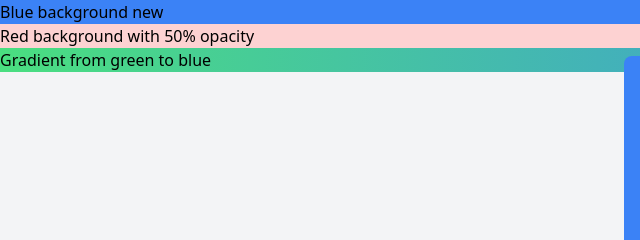
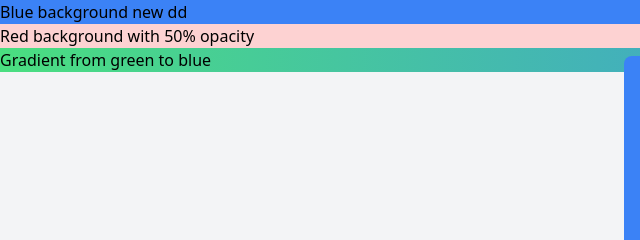
Before and after one commit to Pasan47/stylingframework, a plain HTML site: page tailwond.html in a window 1280 px wide. Shown: the top 240 px of the page, 0-640 px from the left. Drawn offline with nearby package versions, Linux system fonts and the light colour scheme.

Commit message:
second commit

```diff
--- a/tailwond.html
+++ b/tailwond.html
@@ -7,7 +7,7 @@
     <script src="https://cdn.tailwindcss.com"></script>
   </head>
   <body>
-    <div class="bg-blue-500">Blue background new</div>
+    <div class="bg-blue-500">Blue background new dd</div>
     <div class="bg-red-300/50">Red background with 50% opacity</div>
     <div class="bg-gradient-to-r from-green-400 to-blue-500">
       Gradient from green to blue
```
